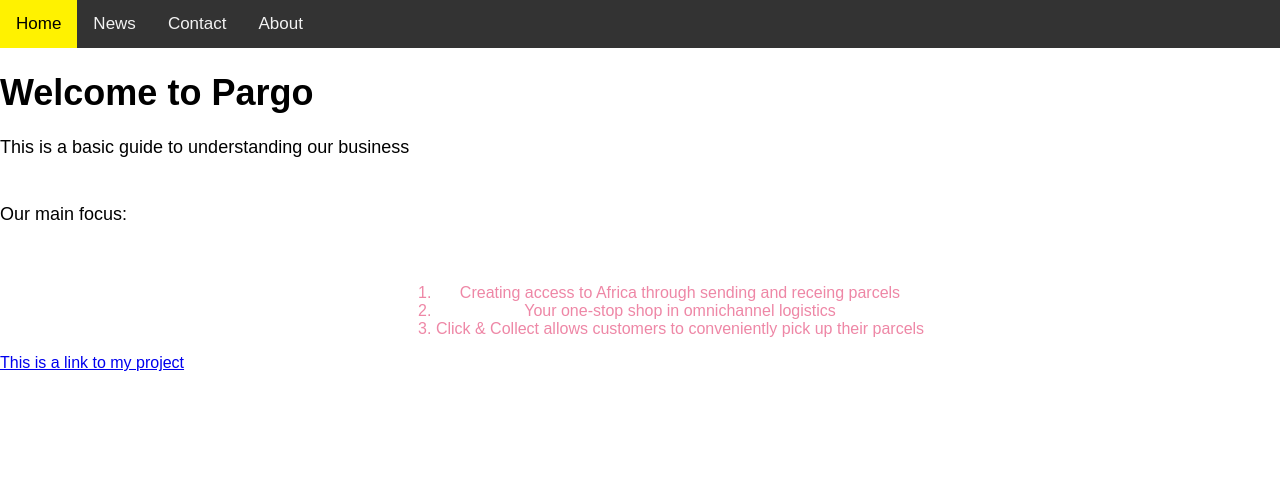
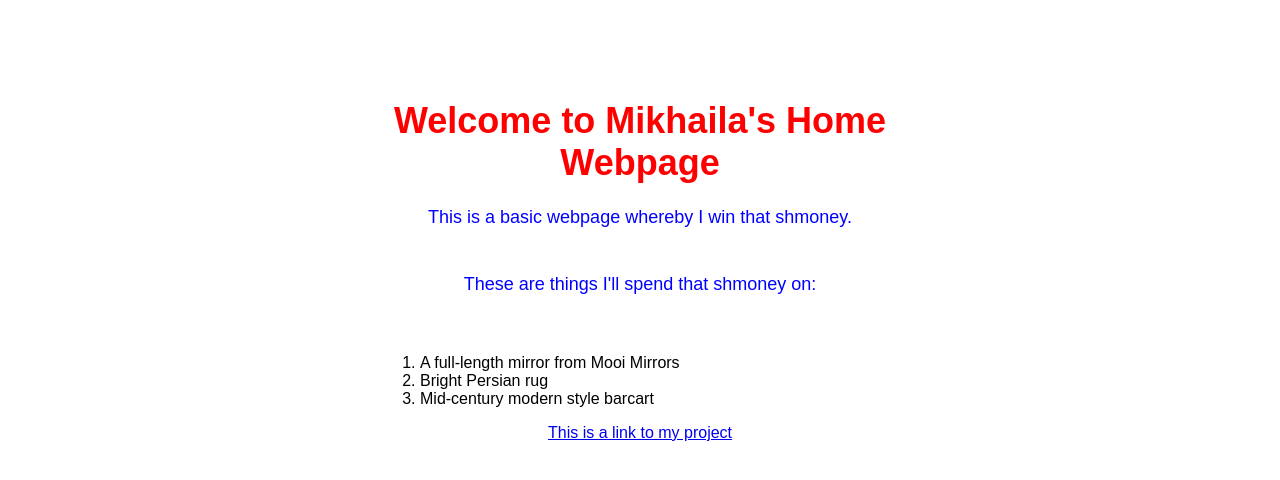
Before and after one commit to meowkhaila/meowkhaila.github.io, a plain HTML site: page index.html in a window 1280 px wide. Drawn offline with Linux system fonts and the light colour scheme.

Commit message:
Add files via upload

```diff
--- a/index.html
+++ b/index.html
@@ -4,45 +4,6 @@
   <title>My Home Webpage</title>
   <style>
     body {
-  margin: 0;
-  font-family: Arial, Helvetica, sans-serif;
-}
-
-.topnav {
-  overflow: hidden;
-  background-color: #333;
-}
-
-.topnav a {
-  float: left;
-  color: #f2f2f2;
-  text-align: right;
-  padding: 14px 16px;
-  text-decoration: none;
-  font-size: 17px;
-}
-
-.topnav a:hover {
-  background-color: #A4A3A3;
-  color: black;
-}
-
-.topnav a.active {
-  background-color: #fff200;
-  color: black;
-}
-</style>
-</head>
-<body>
-
-<div class="topnav">
-  <a class="active" href="#home">Home</a>
-  <a href="#news">News</a>
-  <a href="#contact">Contact</a>
-  <a href="#about">About</a>
-</div>
-
-<style>
       background-size: cover;
       background-position: center;
       background-repeat: no-repeat;
@@ -61,7 +22,7 @@
     h1 {
       font-size: 36px;
       margin-bottom: 20px;
-      color: red;
+      color: black;
     }
 
     p {
@@ -72,7 +33,7 @@
     }
 
     ol {
-      color: #ee87a6;
+      color: black;
 
     }
     img {
@@ -81,12 +42,12 @@
     }
 
     div.container {
-  text-align: center;
+  text-align: left;
 }
 
 ol.myOL {
   display: inline-block;
-  text-align: center;
+  text-align: left;
 }
   </style>
 
@@ -94,21 +55,19 @@ ol.myOL {
 
 </head>
 <body>
-
   <div id="content">
-    <h1>Welcome to Pargo</h1>
-    <p>This is a basic guide to understanding our business</p>
-    <p>Our main focus:</p>
+    <h1>Welcome to Mikhaila's Home Webpage</h1>
+    <p>This is a basic webpage whereby I win that shmoney.</p>
+    <p>These are things I'll spend that shmoney on:</p>
 
     <div class="container">
         <ol class="myOL">
     <ol>
-        <li>Creating access to Africa through sending and receing parcels</li>
-        <li>Your one-stop shop in omnichannel logistics</li>
-        <li>Click & Collect allows customers to conveniently pick up their parcels</li>
+        <li>A full-length mirror from Mooi Mirrors</li>
+        <li>Bright Persian rug</li>
+        <li>Mid-century modern style barcart</li>
     </ol>
   </div>
-
   <a href="project.html">This is a link to my project</a>
 
 </body>
--- a/styles.css
+++ b/styles.css
@@ -1,8 +1,8 @@
 h1 {
-    color: black;
+    color: red;
     font-weight: bold;
 }
 
 p {
-    color: black;
+    color: blue;
 }
```
